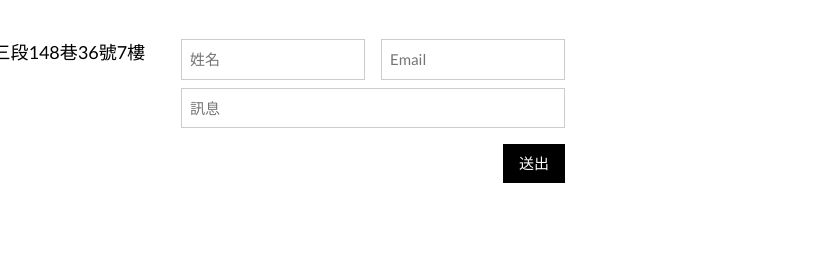
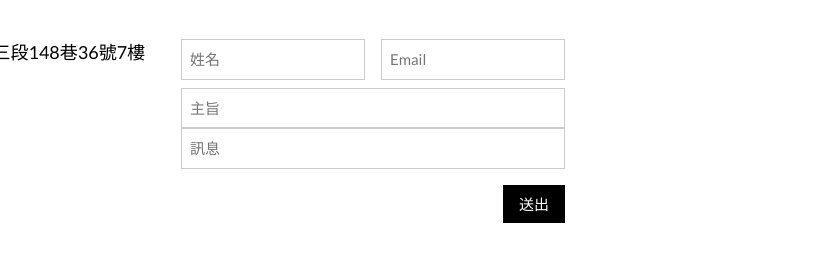
Before and after one commit to thinktoomuch76/final, a plain HTML site: page contact.html in a window 1280 px wide. Shown: the part 554-816 px from the top of the page, 459-1280 px from the left. Drawn offline with nearby package versions, Linux system fonts and the light colour scheme.

Commit message:
Update contact.html

```diff
--- a/contact.html
+++ b/contact.html
@@ -101,6 +101,7 @@
                         </div>
                     </div>
                      <!-- input方塊 -->
+                    <input class="w3-input w3-border" type="text" placeholder="主旨" name="主旨" required>
                     <input class="w3-input w3-border" type="text" placeholder="訊息" name="訊息" required>
                     <!-- 警告訊息 -->
                     <div id="form_alerts"></div>
```
